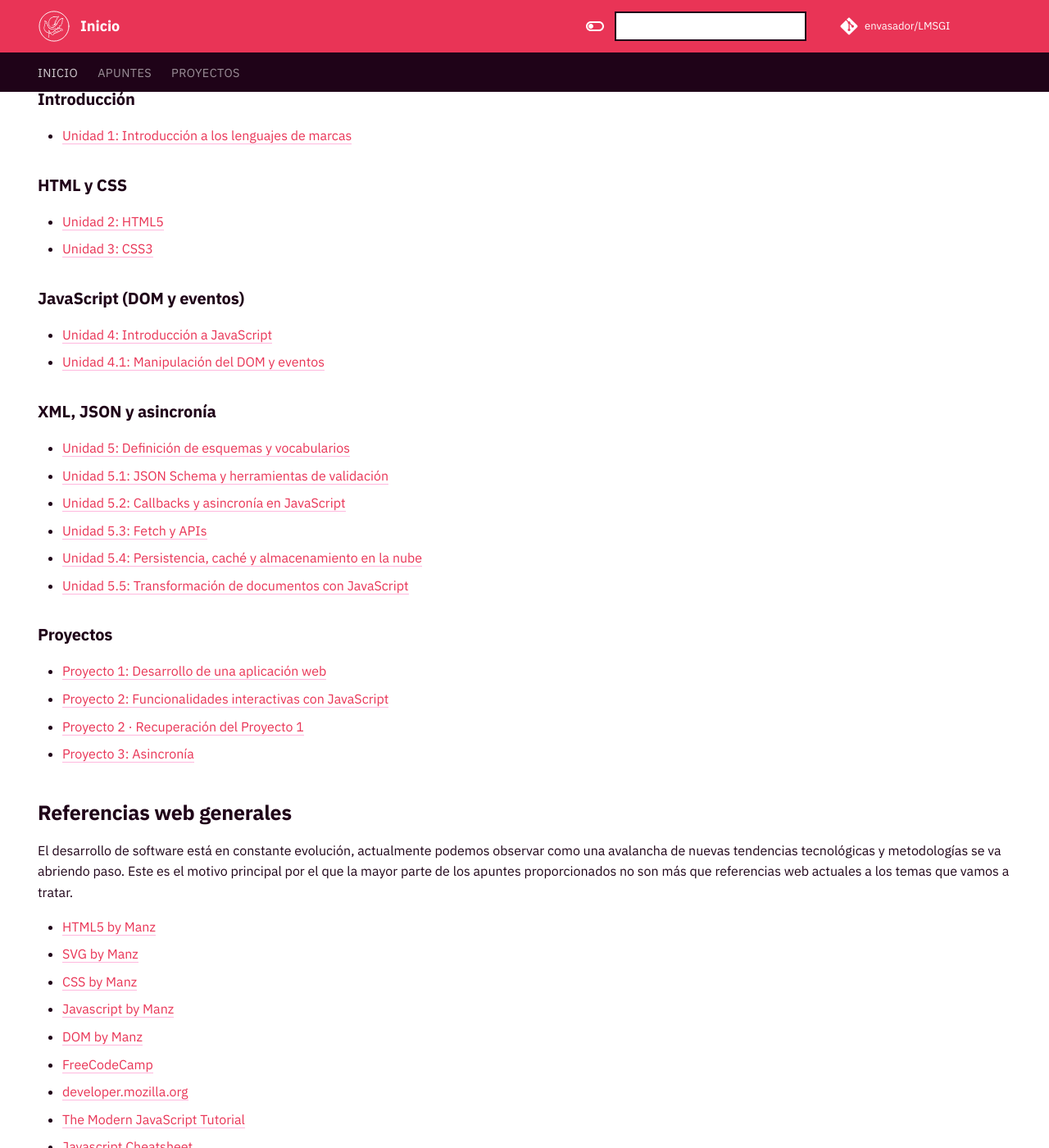
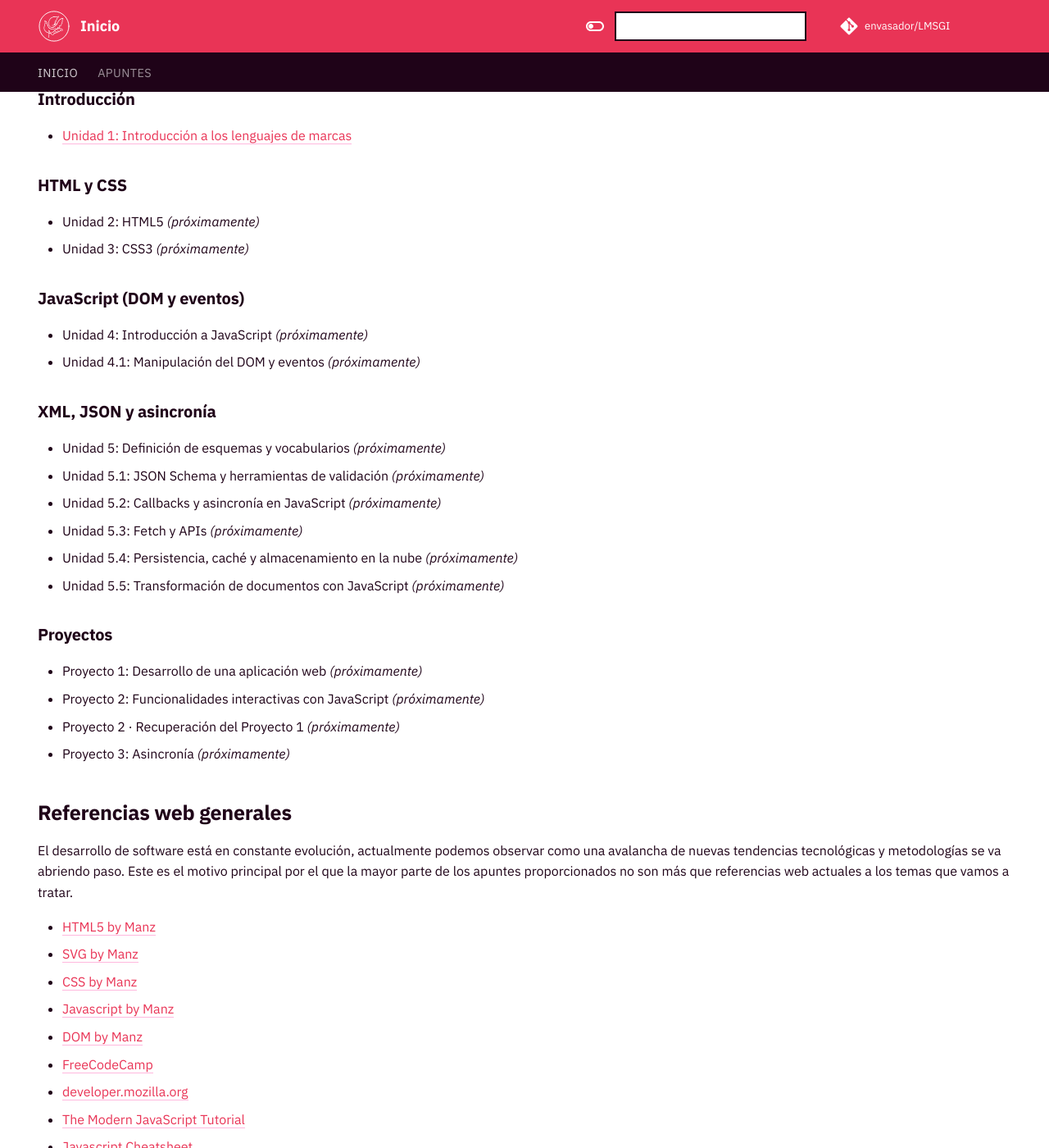
Before and after one commit to envasador/lenguajes-de-marcas, an MkDocs documentation site: the page built from docs/index.md, in a window 1280 px wide and 1400 px high, scrolled down 774 px. Shown: the whole window at 82% size. Built offline with MkDocs 1.6.1 and Material for MkDocs 9.7.7, drawn with Linux system fonts in a browser that asks for light colours; comment, search, counter and statistics services are not loaded.

Commit message:
Curso 2026 | 2027 - Actualización de apuntes y diseño.

```diff
--- a/docs/index.md
+++ b/docs/index.md
@@ -20,29 +20,29 @@ Este curso está diseñado para que adquieras las habilidades necesarias en el m
 
 ### HTML y CSS
 
-* [Unidad 2: HTML5]()
-* [Unidad 3: CSS3]()
+* Unidad 2: HTML5 *(próximamente)*
+* Unidad 3: CSS3 *(próximamente)*
 
 ### JavaScript (DOM y eventos)
 
-* [Unidad 4: Introducción a JavaScript]()
-* [Unidad 4.1: Manipulación del DOM y eventos]()
+* Unidad 4: Introducción a JavaScript *(próximamente)*
+* Unidad 4.1: Manipulación del DOM y eventos *(próximamente)*
 
 ### XML, JSON y asincronía
 
-* [Unidad 5: Definición de esquemas y vocabularios]()
-* [Unidad 5.1: JSON Schema y herramientas de validación]()
-* [Unidad 5.2: Callbacks y asincronía en JavaScript]()
-* [Unidad 5.3: Fetch y APIs]()
-* [Unidad 5.4: Persistencia, caché y almacenamiento en la nube]()
-* [Unidad 5.5: Transformación de documentos con JavaScript]()
+* Unidad 5: Definición de esquemas y vocabularios *(próximamente)*
+* Unidad 5.1: JSON Schema y herramientas de validación *(próximamente)*
+* Unidad 5.2: Callbacks y asincronía en JavaScript *(próximamente)*
+* Unidad 5.3: Fetch y APIs *(próximamente)*
+* Unidad 5.4: Persistencia, caché y almacenamiento en la nube *(próximamente)*
+* Unidad 5.5: Transformación de documentos con JavaScript *(próximamente)*
 
 ### Proyectos
 
-* [Proyecto 1: Desarrollo de una aplicación web]()
-* [Proyecto 2: Funcionalidades interactivas con JavaScript]()
-* [Proyecto 2 · Recuperación del Proyecto 1]()
-* [Proyecto 3: Asincronía]()
+* Proyecto 1: Desarrollo de una aplicación web *(próximamente)*
+* Proyecto 2: Funcionalidades interactivas con JavaScript *(próximamente)*
+* Proyecto 2 · Recuperación del Proyecto 1 *(próximamente)*
+* Proyecto 3: Asincronía *(próximamente)*
 
 ## Referencias web generales
 
--- a/mkdocs.yml
+++ b/mkdocs.yml
@@ -63,21 +63,6 @@ nav:
   - Inicio: index.md
   - Apuntes:
       - 1. Introducción a los lenguajes de marcas: apuntes/introduccion-lenguajes-marcas.md
-      - 2. HTML5: apuntes/html5.md
-      - 3. CSS3: apuntes/css3.md
-      - 4. Introducción a JavaScript: apuntes/introduccion-javascript.md
-      - 4.1 Manipulación del DOM y eventos: apuntes/dom-y-eventos.md
-      - 5. Definición de esquemas y vocabularios: apuntes/esquemas-y-vocabularios.md
-      - 5.1 JSON Schema y herramientas de validación: apuntes/json-schema.md
-      - 5.2 Callbacks y asincronía en JavaScript: apuntes/callbacks-asincronia.md
-      - 5.3 Fetch y APIs: apuntes/fetch-apis.md
-      - 5.4 Persistencia, caché y almacenamiento en la nube: apuntes/persistencia-almacenamiento.md
-      - 5.5 Transformación de documentos con JavaScript: apuntes/transformacion-documentos.md
-  - Proyectos:
-      - Proyecto 1 · Aplicación web: proyectos/aplicacion-web.md
-      - Proyecto 2 · Funcionalidades con JavaScript: proyectos/funcionalidades-interactivas-js.md
-      - Proyecto 2 · Recuperación P1: proyectos/recuperacion-aplicacion-web.md
-      - Proyecto 3 · Asincronía: proyectos/asincronia.md
 
 extra:
   social:
```
Also changed, not shown: docs/apuntes/introduccion-lenguajes-marcas.md (+1 -1 lines).
